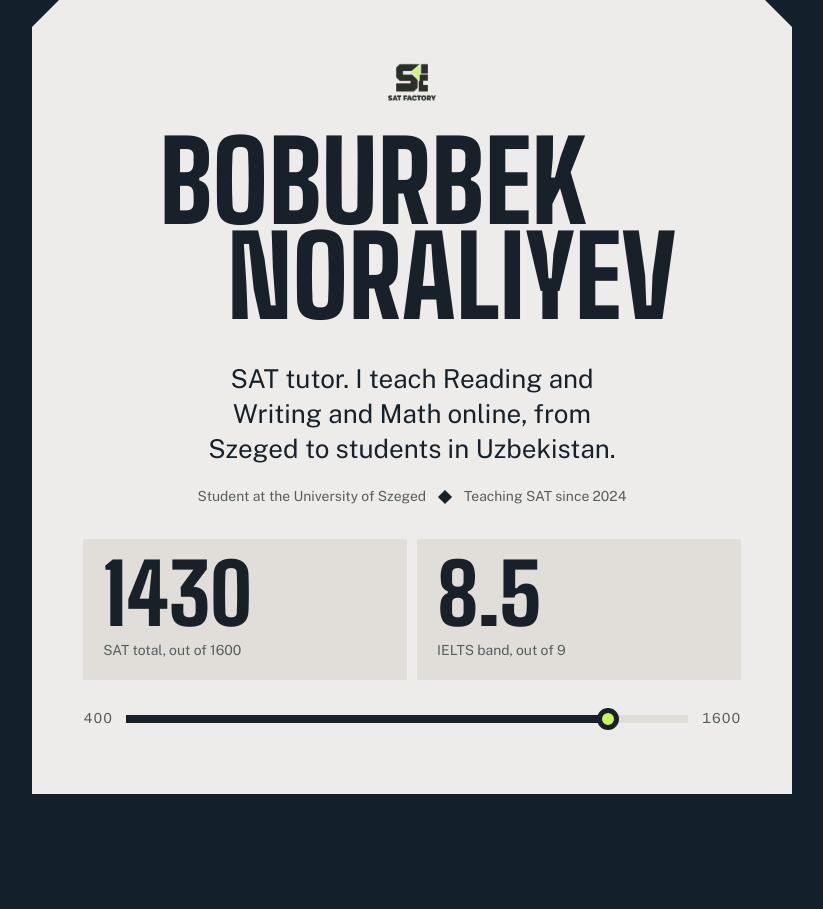
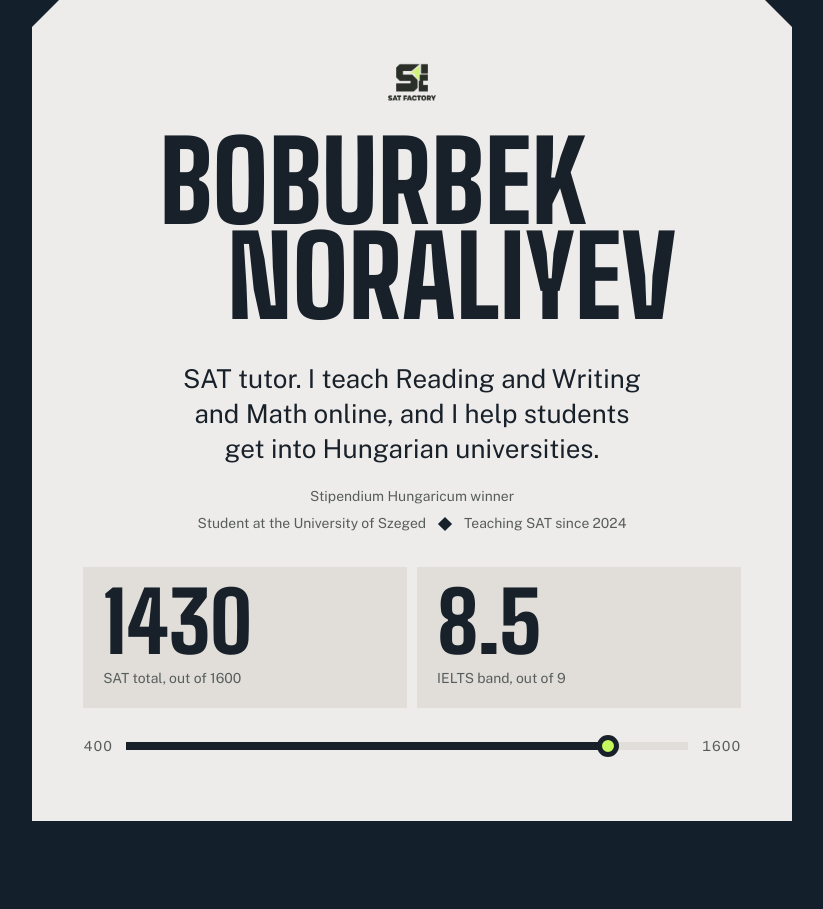
Before and after one commit to Boburbek0717/Student_Attendance_App, a FastAPI app: page / in a window 1280 px wide. Shown: the part 166-1075 px from the top of the page, without its empty margins (228-1051 px from the left). Run offline with FastAPI, Linux system fonts and the light colour scheme; parts of the project's set-up code (start-up, migrations or seed data) failed here and were passed over.

Commit message:
Add the Stipendium Hungaricum scholarship and university admissions help
The hero now says the tutor helps students get into Hungarian
universities and names his Stipendium Hungaricum scholarship above his
university and teaching year; the letter mentions the scholarship too.

Co-Authored-By: Claude Opus 5.5 <noreply@anthropic.com>

```diff
--- a/app/portfolio_content.py
+++ b/app/portfolio_content.py
@@ -7,6 +7,7 @@ TUTOR = {
     'sat': 1430,
     'ielts': '8.5',
     'university': 'University of Szeged',
+    'scholarship': 'Stipendium Hungaricum',
     'city': 'Szeged, Hungary',
     'teaching_since': 2024,
     # Shown only when filled in, e.g. {'label': 'Message me on Telegram', 'href': 'https://t.me/<handle>'}.
--- a/app/static/portfolio.css
+++ b/app/static/portfolio.css
@@ -97,6 +97,7 @@ body.portfolio-site { margin: 0; padding: 0; background: var(--ground); color: v
 .pf-line__a { padding-right: 12%; }
 .pf-line__b { padding-left: 12%; }
 .pf-hero__lead { max-width: 30ch; margin-top: 36px; text-wrap: balance; }
+.pf-hero__award { flex-basis: 100%; margin-bottom: 2px; }
 .pf-hero__details { margin-top: 20px; font-size: var(--step-small); color: var(--muted); display: flex; flex-wrap: wrap; justify-content: center; align-items: center; gap: 4px 0; }
 .pf-diamond { display: inline-block; width: 10px; height: 10px; margin: 0 14px; background: var(--ink); rotate: 45deg; }
 .pf-hero__scores { margin-top: 32px; width: 100%; display: grid; grid-template-columns: 1fr 1fr; gap: 10px; text-align: left; }
--- a/app/templates/index.html
+++ b/app/templates/index.html
@@ -16,8 +16,8 @@
             <span class="pf-line"><span data-line class="pf-line__a">{{ tutor.first_name }}</span></span>
             <span class="pf-line"><span data-line class="pf-line__b">{{ tutor.name.split(' ')[-1] }}</span></span>
         </h1>
-        <p class="pf-lead pf-hero__lead" data-load>SAT tutor. I teach Reading and Writing and Math online, from Szeged to students in Uzbekistan.</p>
-        <p class="pf-hero__details" data-load>Student at the {{ tutor.university }}<span class="pf-diamond" aria-hidden="true"></span>Teaching SAT since {{ tutor.teaching_since }}</p>
+        <p class="pf-lead pf-hero__lead" data-load>SAT tutor. I teach Reading and Writing and Math online, and I help students get into Hungarian universities.</p>
+        <p class="pf-hero__details" data-load><span class="pf-hero__award">{{ tutor.scholarship }} winner</span>Student at the {{ tutor.university }}<span class="pf-diamond" aria-hidden="true"></span>Teaching SAT since {{ tutor.teaching_since }}</p>
         <dl class="pf-hero__scores" data-load>
             <div><dt>SAT total, out of 1600</dt><dd class="pf-hero__score">{{ tutor.sat }}</dd></div>
             <div><dt>IELTS band, out of 9</dt><dd class="pf-hero__score">{{ tutor.ielts }}</dd></div>
@@ -102,7 +102,7 @@
         <h2 id="letter-title" class="pf-head" data-reveal>A letter<br>from Szeged</h2>
         <div class="pf-letter__body" data-reveal-group>
             <p>Dear future student,</p>
-            <p>I’m {{ tutor.first_name }}. I study at the {{ tutor.university }} in Hungary, and since {{ tutor.teaching_since }} I have taught the SAT online to students in Uzbekistan.</p>
+            <p>I’m {{ tutor.first_name }}. I study at the {{ tutor.university }} in Hungary as a {{ tutor.scholarship }} scholarship winner, and since {{ tutor.teaching_since }} I have taught the SAT online to students in Uzbekistan.</p>
             <p>I scored {{ tutor.sat }} on the SAT and {{ tutor.ielts }} on IELTS, so I know both tests from the student’s side of the desk.</p>
             <figure class="pf-letter__plate">
                 <img src="{{ url_for('static', path='/portfolio/szeged-university-bolyai.jpg') }}" alt="The pink Bolyai Building of the University of Szeged behind a row of trees" width="1280" height="720" loading="lazy" decoding="async">
--- a/app/templates/portfolio_head.html
+++ b/app/templates/portfolio_head.html
@@ -1,4 +1,4 @@
     <link rel="preload" href="{{ url_for('static', path='/fonts/big-shoulders-800-latin.woff2') }}" as="font" type="font/woff2" crossorigin>
     <link rel="preload" href="{{ url_for('static', path='/fonts/public-sans-latin.woff2') }}" as="font" type="font/woff2" crossorigin>
-    <link rel="stylesheet" href="{{ url_for('static', path='/portfolio.css') }}?v=9">
+    <link rel="stylesheet" href="{{ url_for('static', path='/portfolio.css') }}?v=12">
     <script src="{{ url_for('static', path='/portfolio-flag.js') }}"></script>
```
Also changed, not shown: PRODUCT.md (+2 -2 lines).
